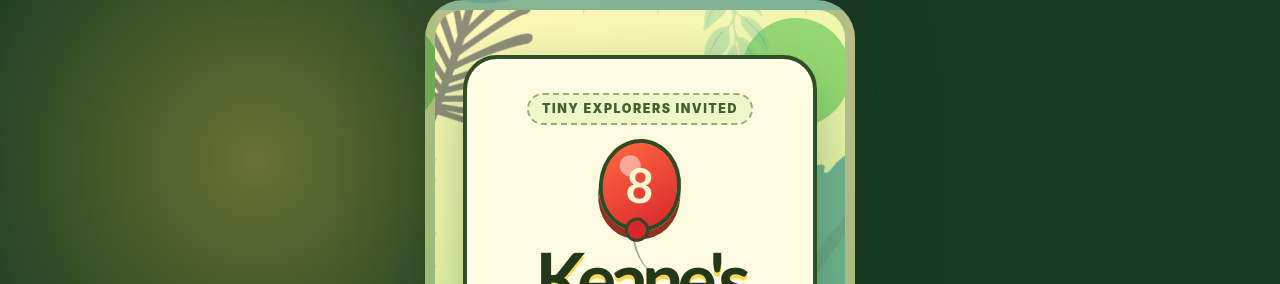
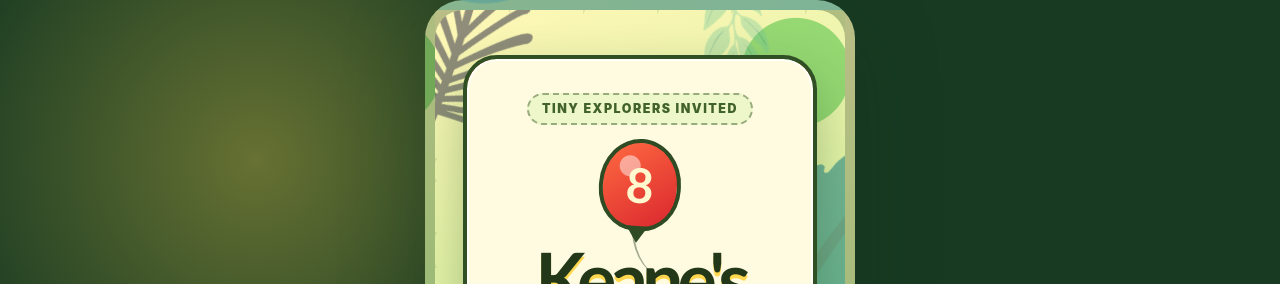
Before and after one commit to joemcbroom/keanes-bug-bash, a React (Vite) app: page / in a window 1280 px wide. Shown: the top 284 px of the page. Built offline with nearby package versions, Linux system fonts and the light colour scheme.

Commit message:
Polish balloon badge shape
Co-authored-by: joe.mcbroom.10 <joe.mcbroom.10@gmail.com>

```diff
--- a/src/App.css
+++ b/src/App.css
@@ -190,7 +190,6 @@
   background:
     radial-gradient(circle at 35% 28%, rgba(255, 255, 255, 0.48) 0 10px, transparent 11px),
     linear-gradient(145deg, #ff6b41, #d9262e);
-  box-shadow: 0 8px 0 #91321f;
   font-family: 'Arial Rounded MT Bold', 'Trebuchet MS', sans-serif;
   font-size: 3rem;
   font-weight: 900;
@@ -213,14 +212,14 @@
 .badge::after {
   content: '';
   position: absolute;
-  bottom: -15px;
+  bottom: -16px;
   left: 50%;
-  width: 18px;
-  height: 18px;
-  border: 3px solid #2e4b24;
-  border-radius: 50% 50% 55% 55%;
-  background: #d9262e;
-  transform: translateX(-50%) rotate(45deg);
+  width: 0;
+  height: 0;
+  border-right: 11px solid transparent;
+  border-bottom: 17px solid #2e4b24;
+  border-left: 11px solid transparent;
+  transform: translateX(-50%) rotate(180deg);
 }
 
 .invite-card h1 {
```
